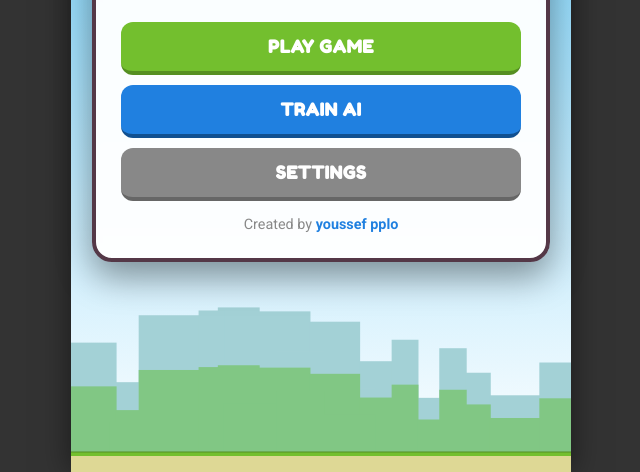
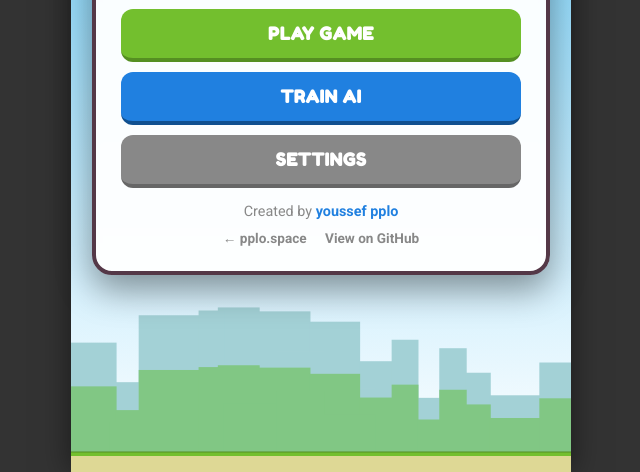
Before and after one commit to youssef-pplo/flappy-bird-ai, a website: page index.html in a window 1280 px wide. Shown: the part 328-800 px from the top of the page, without its empty margins (319-959 px from the left). Drawn offline with Linux system fonts and the light colour scheme.

Commit message:
Add links to pplo.space and GitHub repository

```diff
--- a/index.html
+++ b/index.html
@@ -60,6 +60,10 @@
             </div>
             <div class="credits">
                 Created by <a href="https://pplo.dev" target="_blank" rel="noopener noreferrer">youssef pplo</a>
+                <div style="margin-top: 10px; font-size: 0.85rem;">
+                    <a href="https://pplo.space" target="_blank" rel="noopener noreferrer" style="color: #888; text-decoration: none; margin-right: 15px;">← pplo.space</a>
+                    <a href="https://github.com/youssef-pplo/flappy-bird-ai" target="_blank" rel="noopener noreferrer" style="color: #888; text-decoration: none;">View on GitHub</a>
+                </div>
             </div>
         </div>
 
```
